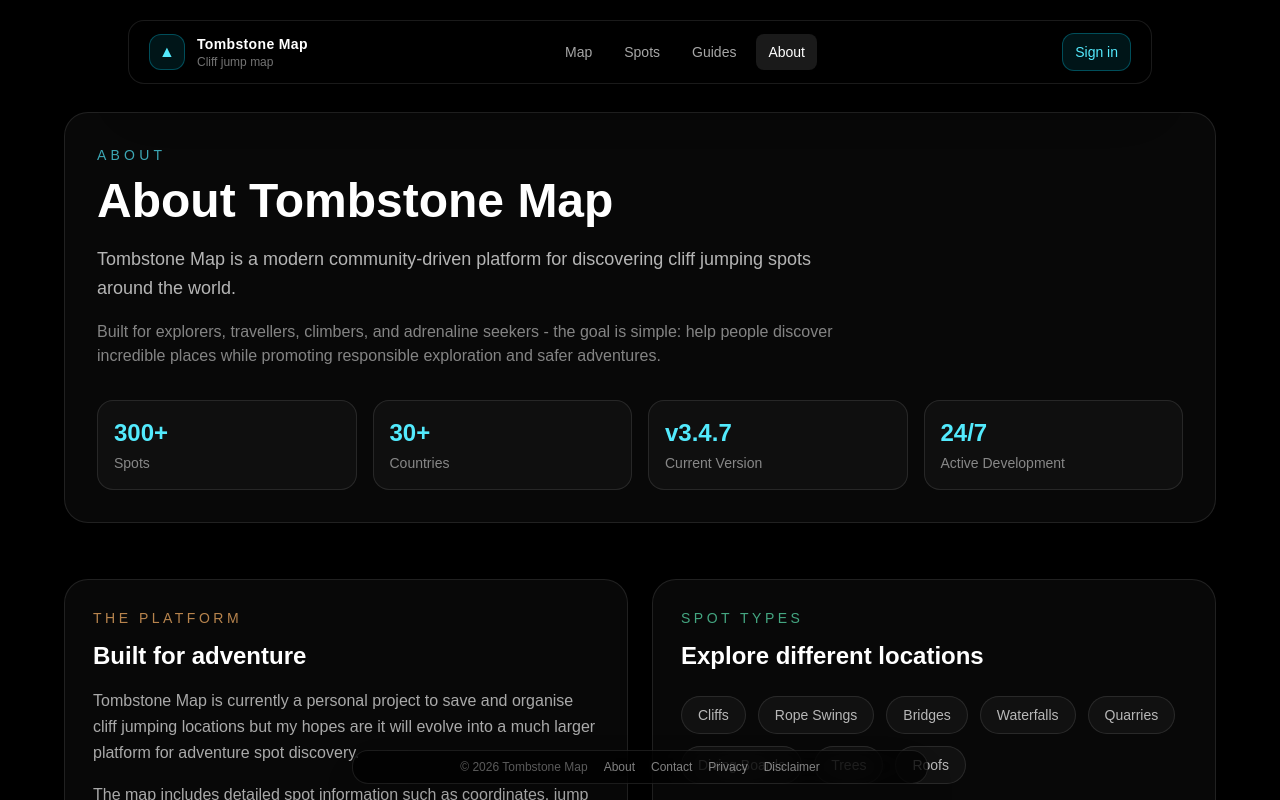
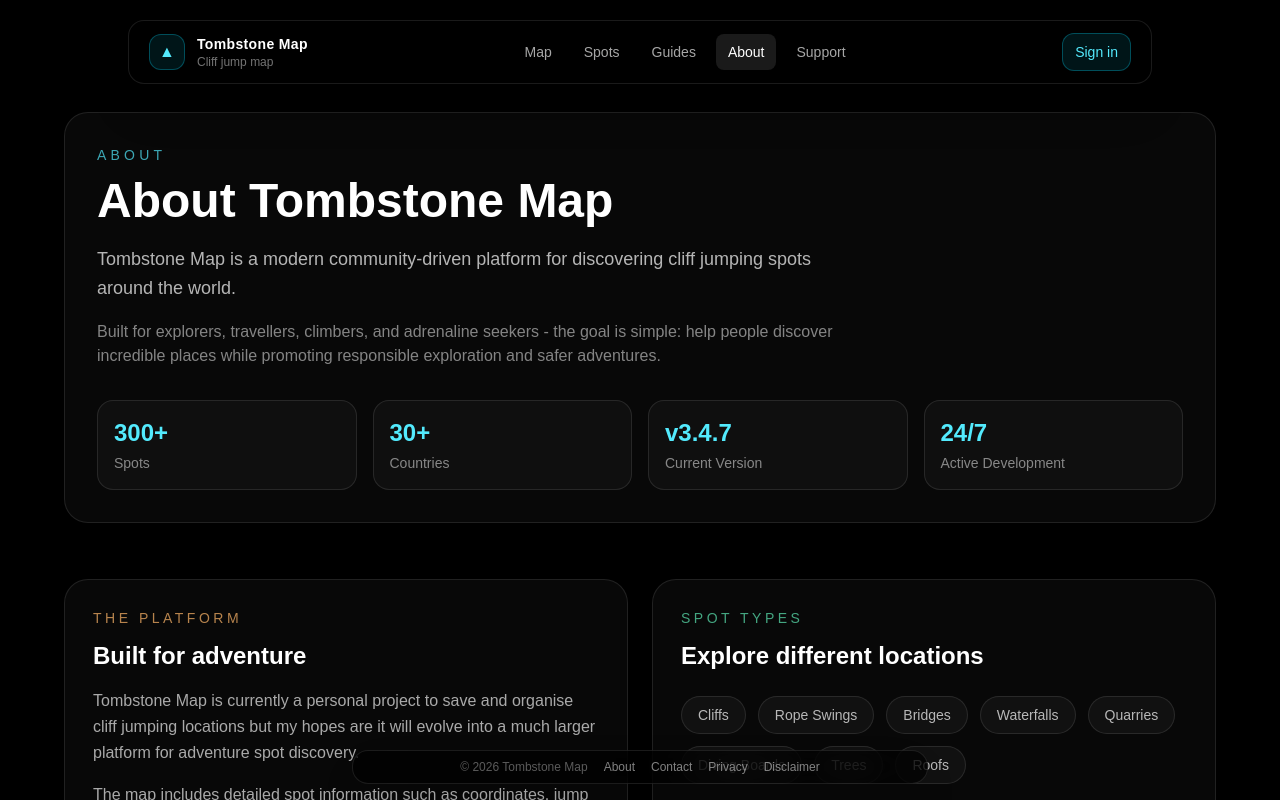
Before and after one commit to dyls-03/tombstonemap-v2, a Next.js app: page /about in a window 1280 px wide. Shown: the top 800 px of the page. Built offline with nearby package versions, Linux system fonts and the light colour scheme.

Commit message:
#90: Support page and link to Kofi

```diff
--- a/app/page.tsx
+++ b/app/page.tsx
@@ -1,7 +1,7 @@
-
 import FloatingNavbar from "@/components/layout/FloatingNavBar";
 import LiveViewerPill from "@/components/layout/LiveViewerPill";
 import SpotCounterPill from "@/components/layout/SpotCounterPill";
+import SupportPill from "@/components/layout/SupportPill";
 import WelcomePopup from "@/components/layout/WelcomePopup";
 import MapClient from "@/components/map/MapClient";
 import { SpeedInsights } from '@vercel/speed-insights/next';
@@ -15,6 +15,7 @@ export default function Home() {
       <WelcomePopup/>
       <SpeedInsights />
       <LiveViewerPill/>
+      <SupportPill/>
     </main>
   );
 }
--- a/app/support/page.tsx
+++ b/app/support/page.tsx
@@ -1,7 +1,12 @@
+import FloatingNavbar from "@/components/layout/FloatingNavBar";
+
 export default function SupportPage() {
     return (
-        <main className="mx-auto max-w-3xl px-4 py-12">
+
+        <main className="mx-auto max-w-3xl px-4 pb-12 pt-28">
+            <FloatingNavbar/>
             <section className="text-center">
+
                 <h1 className="text-4xl font-bold">
                     Support Tombstone Map
                 </h1>
--- a/components/layout/FloatingNavBar.tsx
+++ b/components/layout/FloatingNavBar.tsx
@@ -98,6 +98,19 @@ export default function FloatingNavbar() {
               </div>
             </div>
           </div>
+
+          {/* Support */}
+          <Link
+            href="/support"
+            className={
+              pathname.startsWith("/support")
+                ? "rounded-lg bg-white/10 px-3 py-2 text-sm text-white"
+                : "rounded-lg px-3 py-2 text-sm text-white/65 hover:bg-white/10 hover:text-white"
+            }
+          >
+            Support
+          </Link>
+
         </div>
 
         <button className="rounded-xl border border-cyan-400/30 bg-cyan-400/10 px-3 py-2 text-sm font-medium text-cyan-300">
--- /dev/null
+++ b/components/layout/SupportPill.tsx
@@ -0,0 +1,23 @@
+import Link from "next/link";
+
+export default function SupportPill() {
+  return (
+    <Link
+      href="/support"
+      className="
+        fixed bottom-9 right-4 z-50
+        flex items-center gap-2
+        rounded-full
+        bg-[#f45d22]
+        px-4 py-3
+        text-sm font-semibold text-white
+        shadow-lg
+        transition
+        hover:scale-105
+        hover:bg-[#ff6a2f]
+      "
+    >
+      ❤️ Support the Map
+    </Link>
+  );
+}
```
